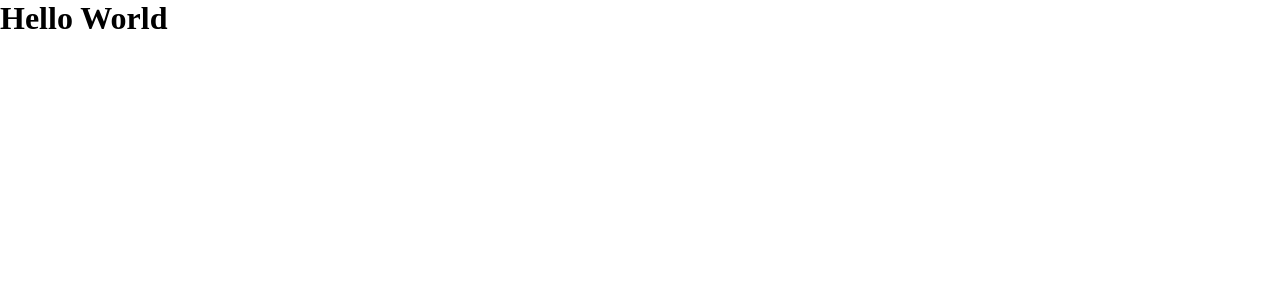
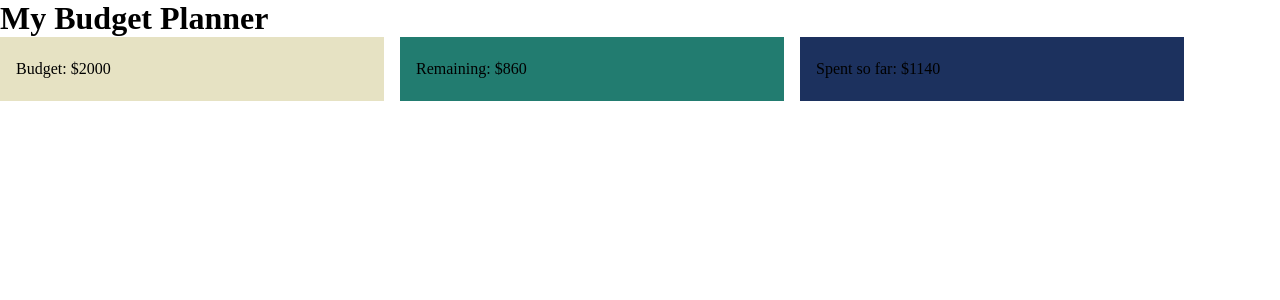
Before and after one commit to nikaareshidze/Budget-Planner, a React (Vite) app: page / in a window 1280 px wide. Shown: the top 300 px of the page. Built offline with nearby package versions, Linux system fonts and the light colour scheme.

Commit message:
Create Card, StyledCards, Title - styled components. Create Cards component

```diff
--- a/src/App.tsx
+++ b/src/App.tsx
@@ -1,7 +1,10 @@
+import Cards from "./components/Cards";
+
 export default function App() {
   return (
     <div>
-      <h1>Hello World</h1>
+      <h1>My Budget Planner</h1>
+      <Cards />
     </div>
   );
 }
--- /dev/null
+++ b/src/components/Cards.tsx
@@ -0,0 +1,19 @@
+import Card from "../styles/Card";
+import Title from "../styles/fonts/Title";
+import StyledCards from "../styles/StyledCards";
+
+export default function Cards() {
+  return (
+    <StyledCards>
+      <Card backgroundColor="#E6E2C3">
+        <Title>Budget: $2000</Title>
+      </Card>
+      <Card backgroundColor="#227C70">
+        <Title>Remaining: $860</Title>
+      </Card>
+      <Card backgroundColor="#1C315E">
+        <Title>Spent so far: $1140</Title>
+      </Card>
+    </StyledCards>
+  );
+}
--- /dev/null
+++ b/src/styles/Card.ts
@@ -0,0 +1,12 @@
+import styled from "styled-components";
+
+const Card = styled.div<{ backgroundColor?: string }>`
+  width: 24em;
+  height: 4em;
+  background-color: ${(props) => props.backgroundColor};
+
+  display: flex;
+  align-items: center;
+`;
+
+export default Card;
--- /dev/null
+++ b/src/styles/StyledCards.ts
@@ -0,0 +1,9 @@
+import styled from "styled-components";
+
+const StyledCards = styled.div`
+  display: flex;
+
+  gap: 1em;
+`;
+
+export default StyledCards;
--- /dev/null
+++ b/src/styles/fonts/Title.ts
@@ -0,0 +1,10 @@
+import styled from "styled-components";
+
+const Title = styled.h1`
+  font-size: 16px;
+  font-weight: 400;
+
+  padding-left: 1em;
+`;
+
+export default Title;
```
Also changed, not shown: 1 other file (tests, documents, lock files or other folders).
